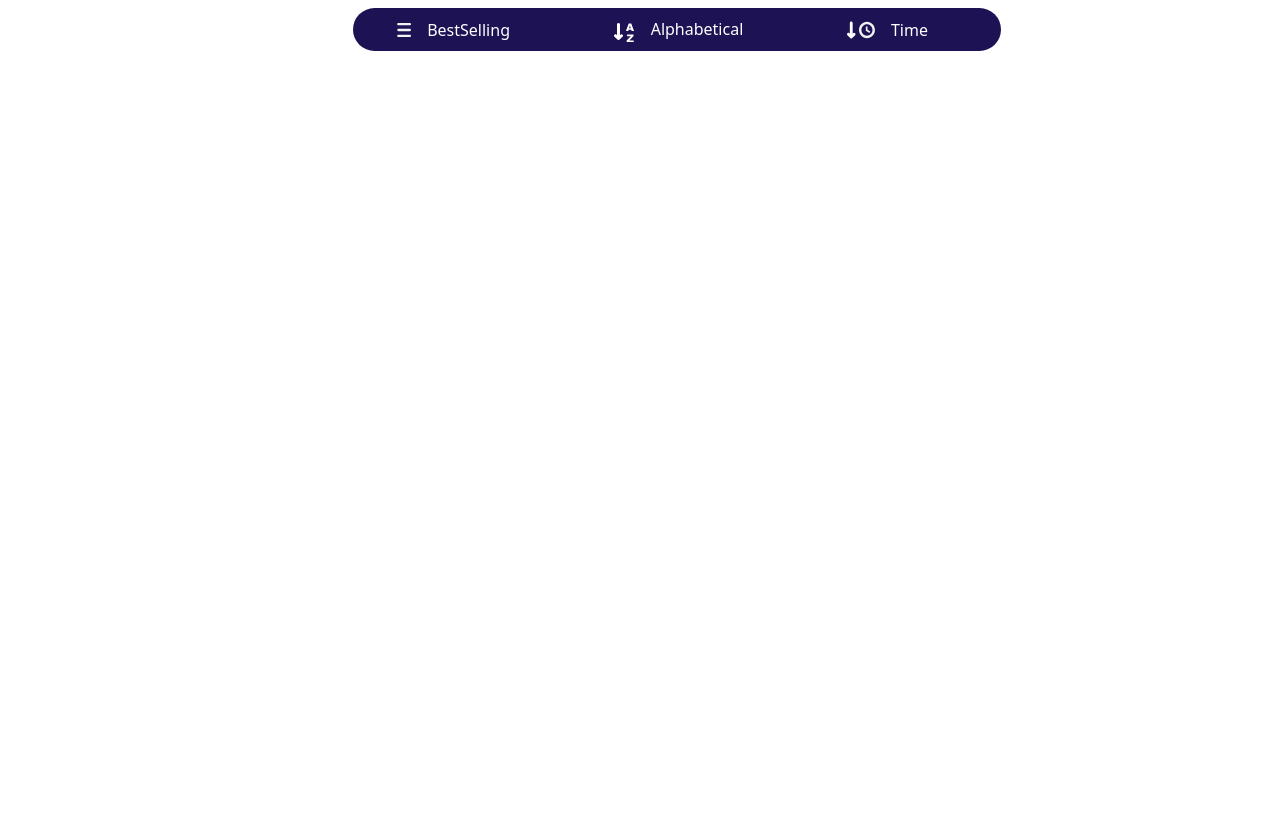
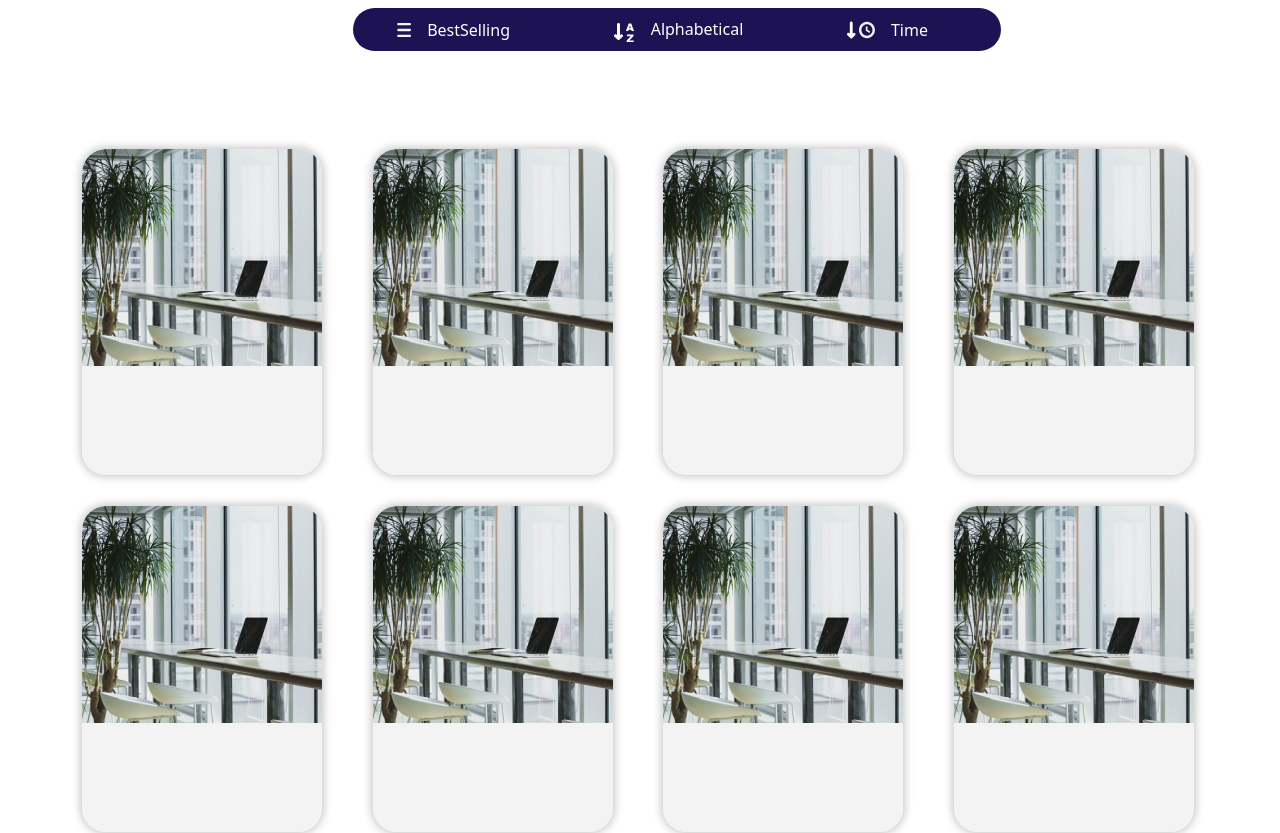
Before and after one commit to danyalbani240/NFTShop, a Nuxt app: page / in a window 1280 px wide. Shown: the part 1020-1853 px from the top of the page. Before the commit the page ends 1071 px from the top, so only its background shows below. Built offline with nearby package versions, Linux system fonts and the light colour scheme.

Commit message:
items and cards added to main.scss and page

```diff
--- a/assets/style/main.scss
+++ b/assets/style/main.scss
@@ -2,6 +2,8 @@
 @use 'searchbox';
 @use 'sections';
 @use 'sort';
+@use 'items';
+@use 'card';
 *{
     background-repeat: no-repeat;
     box-sizing: border-box !important;
@@ -11,3 +13,6 @@
     border-radius: 100%;
     background-color: rgba(217, 217, 217,0.63);
 }
+.container{
+    width: 1112px;
+}
--- a/pages/index.vue
+++ b/pages/index.vue
@@ -3,6 +3,7 @@
     <TheHero />
     <TheSections />
     <TheSort />
+    <TheItems />
   </div>
 </template>
 
```
